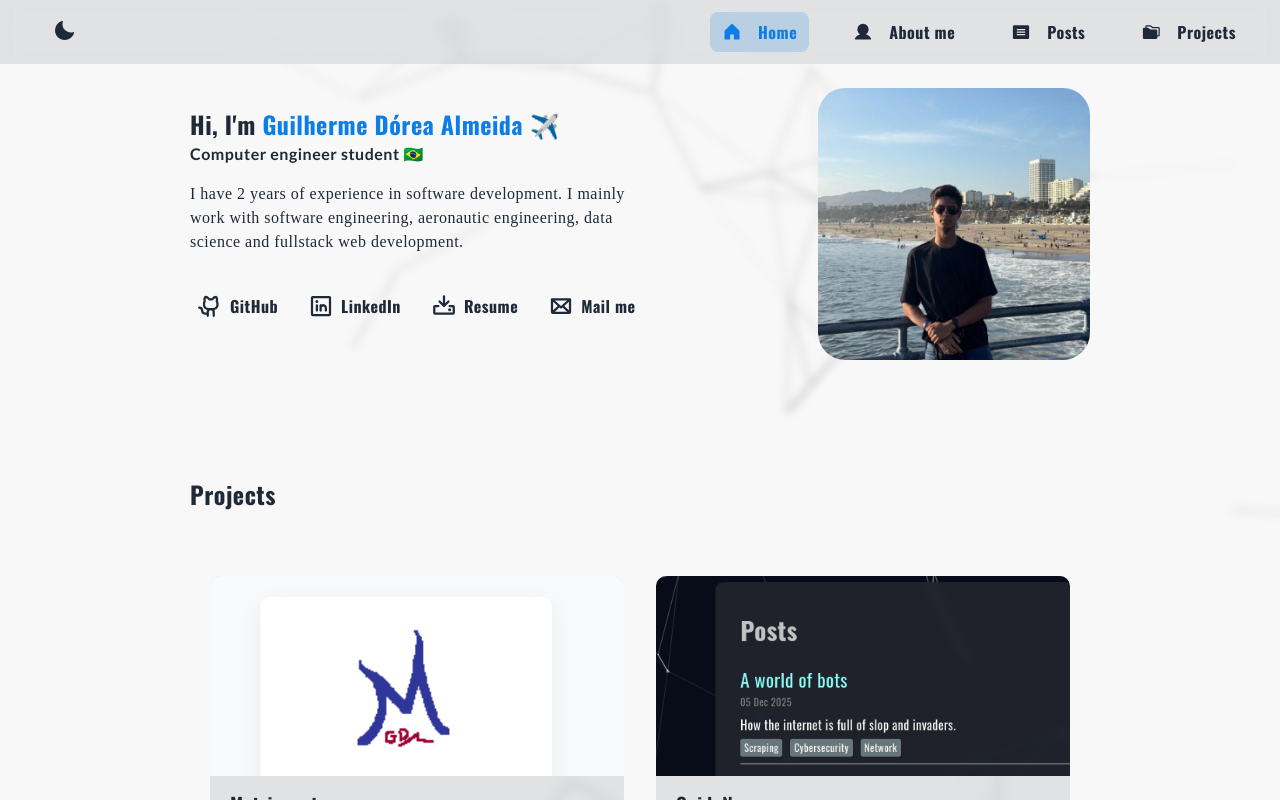
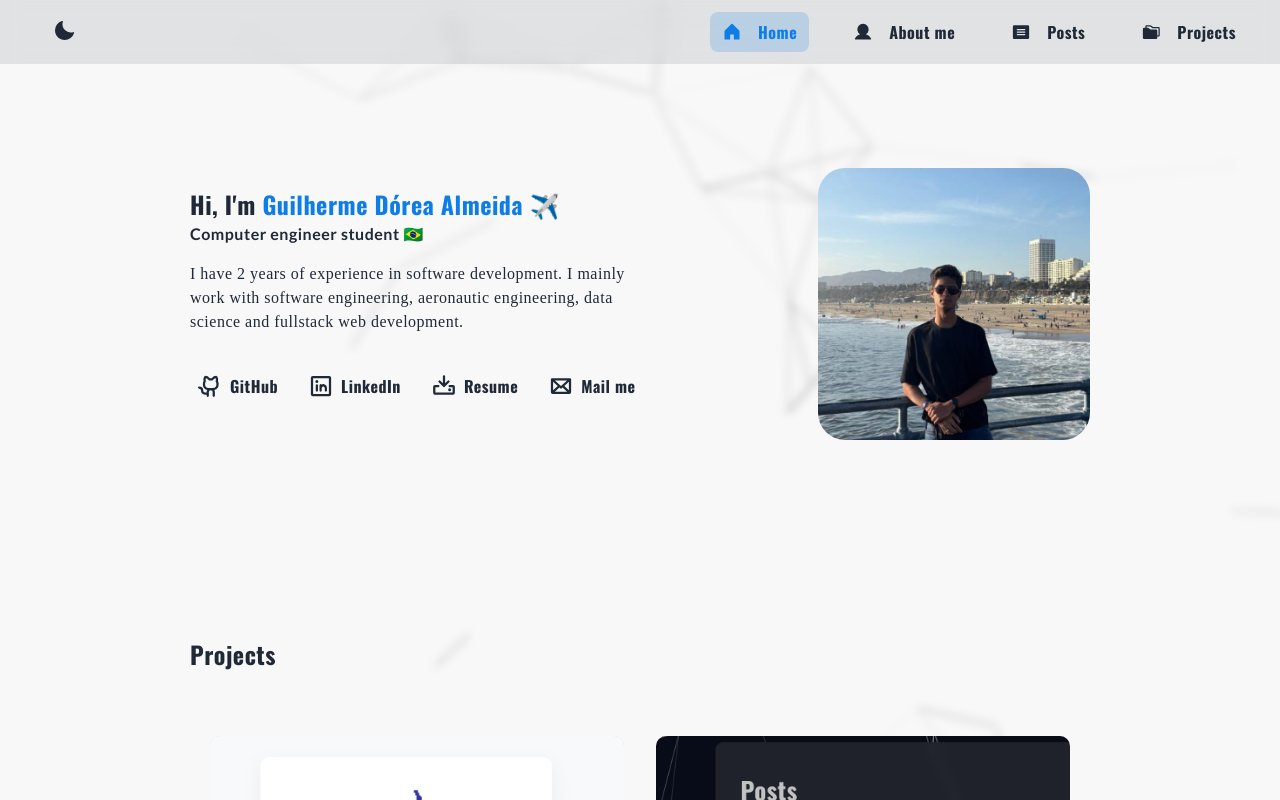
Before and after one commit to GuilhermeDorea/landing, a React (Vite) app: page / in a window 1280 px wide. Shown: the top 800 px of the page. Built offline with nearby package versions, Linux system fonts and the light colour scheme.

Commit message:
fix: container muito alto

```diff
--- a/src/styles/index.css
+++ b/src/styles/index.css
@@ -68,7 +68,7 @@ a:hover {
 .container {
   margin: 0 auto;
   max-width: 900px;
-  margin-top: 5rem;
+  margin-top: 10rem;
   display: flex;
   flex-direction: column;
   gap: 1rem;
```
